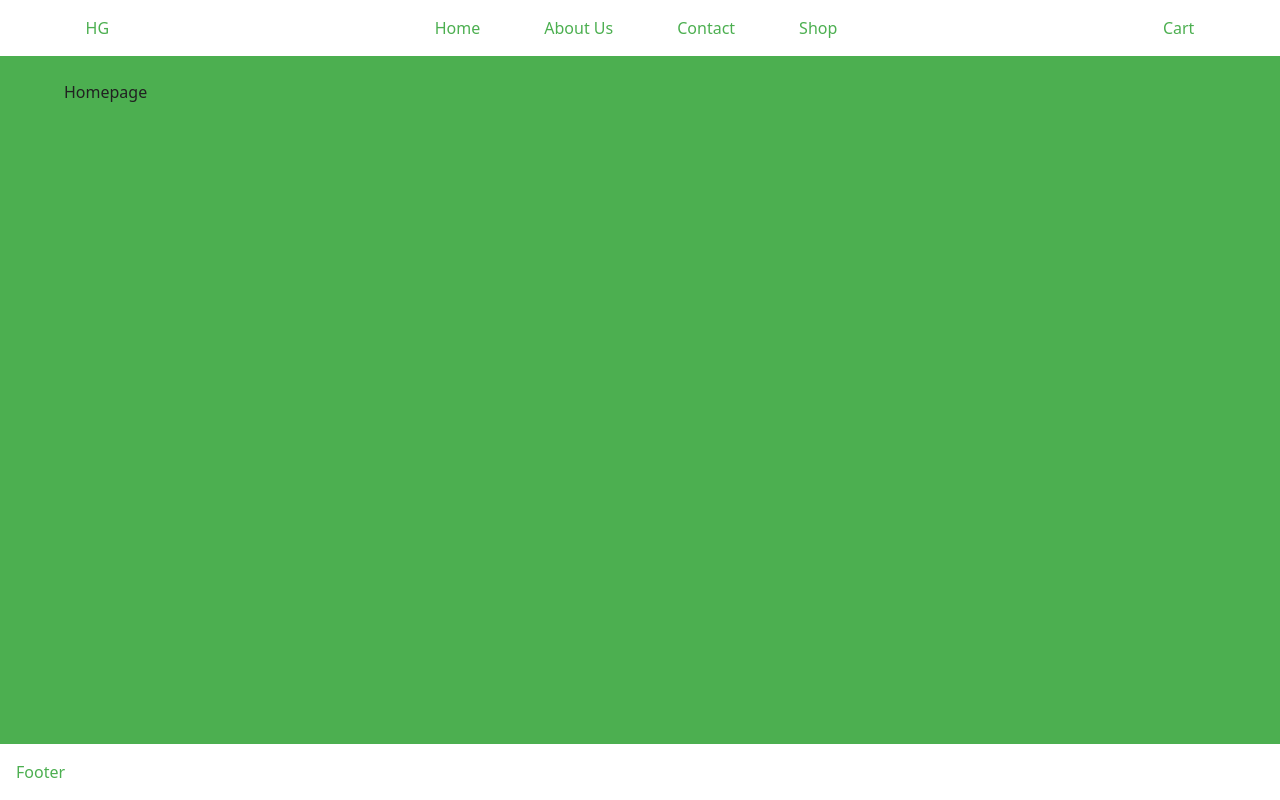
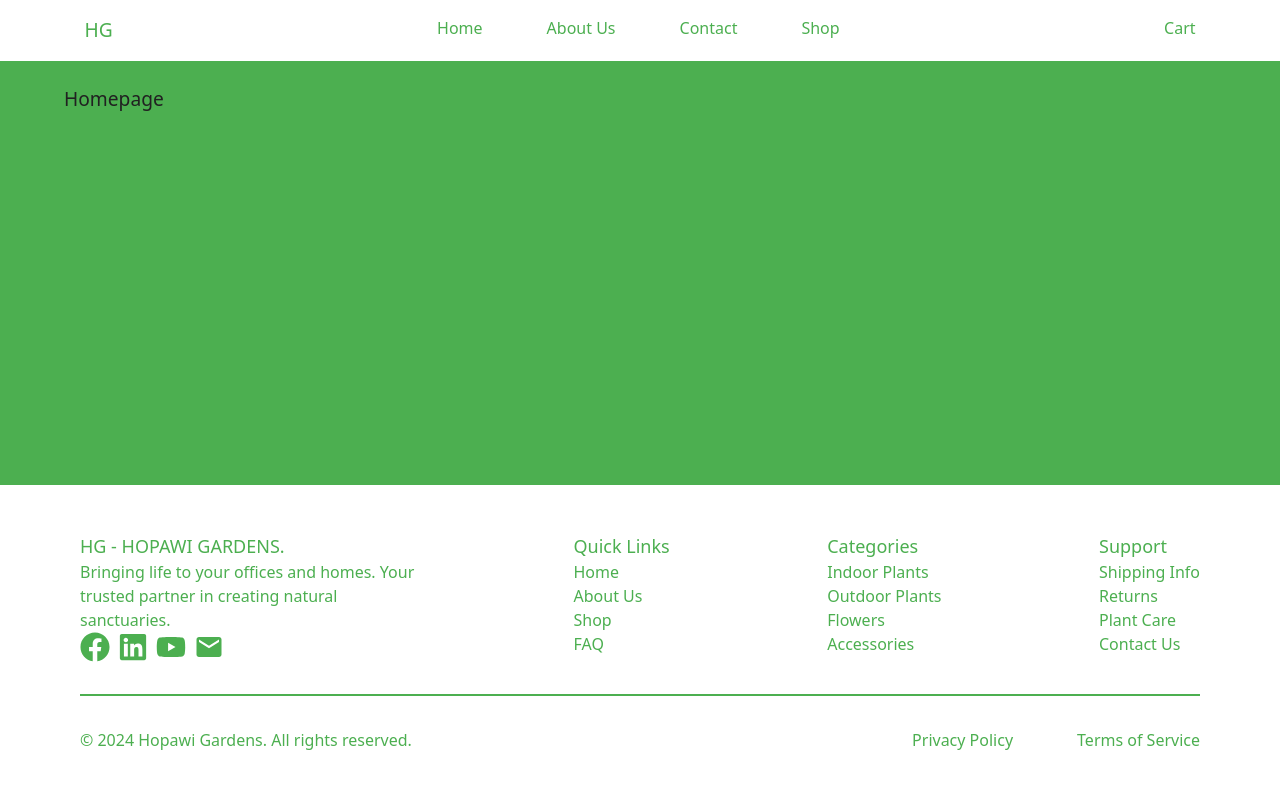
Before and after one commit to MacKibe/hopawiGarden, a React (Vite) app in the folder client/: page / in a window 1280 px wide. Built offline with nearby package versions, Linux system fonts and the light colour scheme.

Commit message:
Installed react-icon package, then finished up on the footer.

```diff
--- a/client/package.json
+++ b/client/package.json
@@ -13,6 +13,7 @@
     "@tailwindcss/vite": "^4.1.11",
     "react": "^19.1.0",
     "react-dom": "^19.1.0",
+    "react-icons": "^5.5.0",
     "react-router": "^7.6.3",
     "tailwindcss": "^4.1.11"
   },
--- a/client/src/components/common/Footer.tsx
+++ b/client/src/components/common/Footer.tsx
@@ -1,7 +1,58 @@
+import { FaFacebook, FaLinkedin, FaYoutube } from "react-icons/fa";
+import { MdEmail } from "react-icons/md";
+import { Link } from "react-router";
+
 const Footer = () => {
     return(
-        <div className="bg-[var(--primary)] text-[var(--background)] p-4">
-            <h1>Footer</h1>
+        <div className="w-[90%] mx-auto bg-[var(--primary)] text-[var(--background)] p-4">
+            <div className="flex justify-between py-8">
+                <div className="flex flex-col justify-around w-[30%]">
+                    <h2>HG - HOPAWI GARDENS.</h2>
+                    <span>Bringing life to your offices and homes. Your trusted partner in creating natural sanctuaries.</span>
+                    <span className="flex gap-2">
+                        <FaFacebook size={30}/>
+                        <FaLinkedin size={30}/>
+                        <FaYoutube size={30}/>
+                        <MdEmail size={30}/>
+                    </span>
+                </div>
+                <div>
+                    <h2>Quick Links</h2>
+                    <ul>
+                        <li><Link to="/">Home</Link></li>
+                        <li><Link to='/about'>About Us</Link></li>
+                        <li><Link to='/shop' >Shop</Link></li>
+                        <li><Link to='/contact'>FAQ</Link></li>
+                    </ul>
+                </div>
+                <div>
+                    <h2>Categories</h2>
+                    <ul>
+                        <li><Link to="/indoor_plants">Indoor Plants</Link></li>
+                        <li><Link to='/outdoor_plants'>Outdoor Plants</Link></li>
+                        <li><Link to='/flowers'>Flowers</Link></li>
+                        <li><Link to='/accessories'>Accessories</Link></li>
+                    </ul>
+                </div>
+                <div>
+                    <h2>Support</h2>
+                    <ul>
+                        <li><Link to="/shipping_info">Shipping Info</Link></li>
+                        <li><Link to='/returns'>Returns</Link></li>
+                        <li><Link to='/plant_care'>Plant Care</Link></li>
+                        <li><Link to='/contact_us' >Contact Us</Link></li>
+                    </ul>
+                </div>
+            </div>
+            <div className="flex justify-between py-8 border-t-2">
+                <section>
+                    <p>© 2024 Hopawi Gardens. All rights reserved.</p>
+                </section>
+                <section className="flex gap-16">
+                    <a href="#">Privacy Policy</a>
+                    <a href="#">Terms of Service</a>
+                </section>
+            </div>
         </div>
     )
 }
--- a/client/src/index.css
+++ b/client/src/index.css
@@ -44,3 +44,11 @@
     --background: #4CAF50;
     --text: #1A1A1A;
   } */
+
+h1{
+  font-size: larger;
+}
+
+h2{
+  font-size: large;
+}
```
Also changed, not shown: 1 other file (tests, documents, lock files or other folders).
